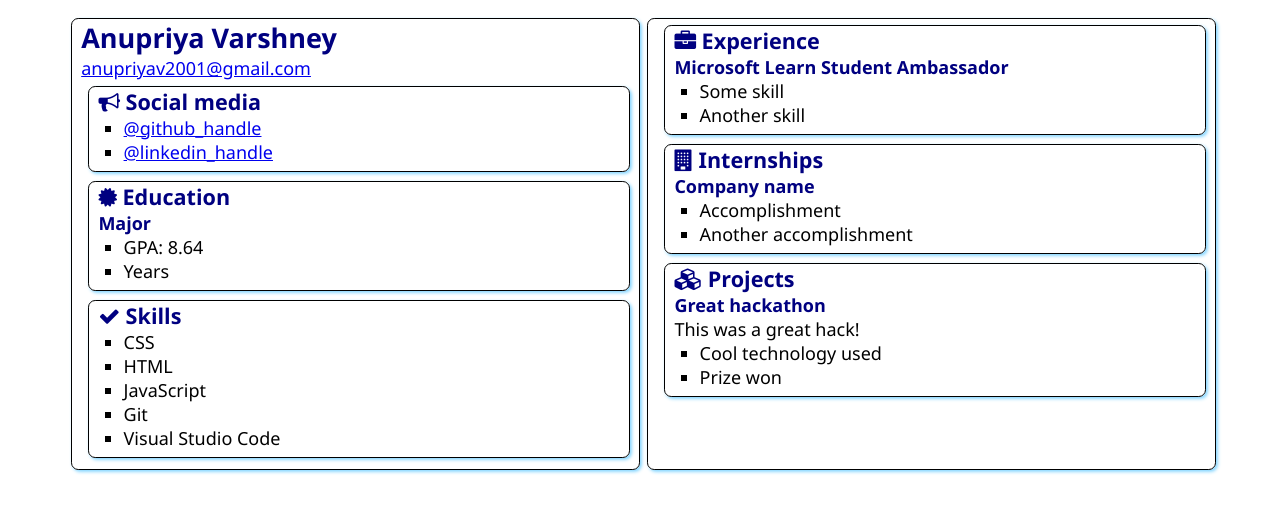
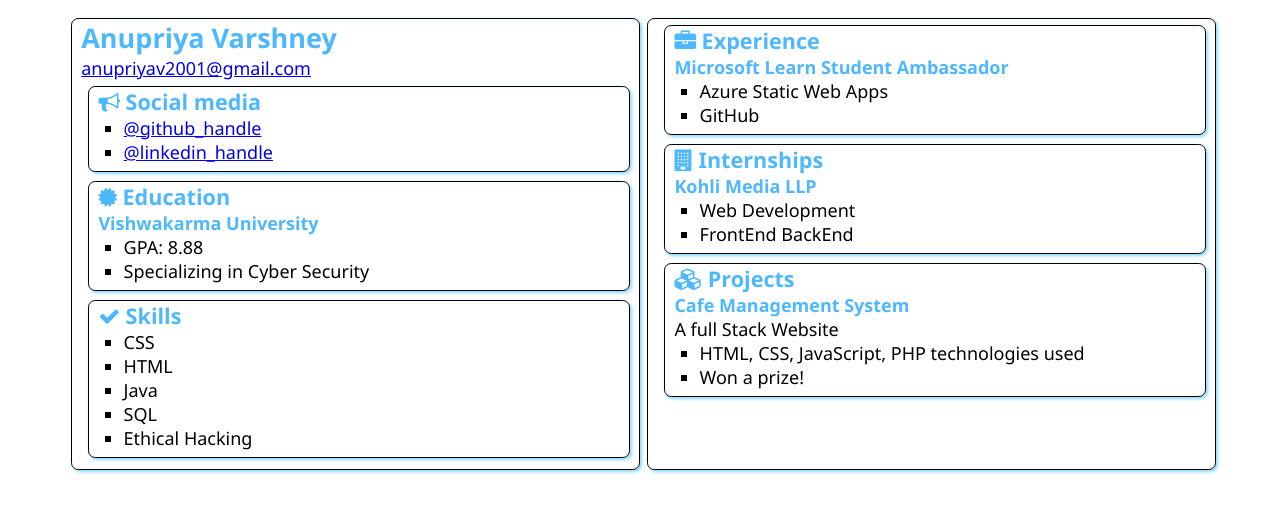
Before and after one commit to Anupriya1202/SATechnicalOnboarding, a plain HTML site: page src/index.html in a window 1280 px wide. Drawn offline with Linux system fonts and the light colour scheme.

Commit message:
Changes made

```diff
--- a/src/index.html
+++ b/src/index.html
@@ -4,7 +4,7 @@
     <meta charset="UTF-8">
     <meta http-equiv="X-UA-Compatible" content="IE=edge">
     <meta name="viewport" content="width=device-width, initial-scale=1.0">
-    <title>Resume</title>
+    <title>My Resume</title>
 
     <link rel="stylesheet" href="style.css">
     <link rel="stylesheet" href="https://cdnjs.cloudflare.com/ajax/libs/font-awesome/4.7.0/css/font-awesome.min.css">
@@ -32,10 +32,10 @@
                         <i class="fa fa-certificate" aria-hidden="true"></i>
                         Education
                     </h2>
-                    <h3>Major</h3>
+                    <h3>Vishwakarma University</h3>
                     <ul>
-                        <li>GPA: 8.64</li>
-                        <li>Years</li>
+                        <li>GPA: 8.88</li>
+                        <li>Specializing in Cyber Security</li>
                     </ul>
                 </div>
             </section>
@@ -48,9 +48,9 @@
                 <ul>
                     <li>CSS</li>
                     <li>HTML</li>
-                    <li>JavaScript</li>
-                    <li>Git</li>
-                    <li>Visual Studio Code</li>
+                    <li>Java</li>
+                    <li>SQL</li>
+                    <li>Ethical Hacking</li>
                 </ul>
             </section>
         </article>
@@ -62,8 +62,8 @@
                 </h2>
                 <h3>Microsoft Learn Student Ambassador</h3>
                 <ul>
-                    <li>Some skill</li>
-                    <li>Another skill</li>
+                    <li>Azure Static Web Apps</li>
+                    <li>GitHub</li>
                 </ul>
             </section>
             <section class="box">
@@ -72,10 +72,10 @@
                     Internships
                 </h2>
 
-                <h3>Company name</h3>
+                <h3>Kohli Media LLP</h3>
                 <ul>
-                    <li>Accomplishment</li>
-                    <li>Another accomplishment</li>
+                    <li>Web Development</li>
+                    <li>FrontEnd BackEnd</li>
                 </ul>
             </section>
             <section class="box">
@@ -84,11 +84,11 @@
                     Projects
                 </h2>
 
-                <h3>Great hackathon</h3>
-                <div>This was a great hack!</div>
+                <h3>Cafe Management System</h3>
+                <div>A full Stack Website</div>
                 <ul>
-                    <li>Cool technology used</li>
-                    <li>Prize won</li>
+                    <li>HTML, CSS, JavaScript, PHP technologies used</li>
+                    <li>Won a prize!</li>
                 </ul>
             </section>
         </article>
--- a/src/style.css
+++ b/src/style.css
@@ -23,19 +23,19 @@ main {
 }
 
 h1 {
-    color: navy;
+    color: rgb(78, 184, 255);
     margin: 0em;
     display: block;
 }
 
 h2 {
-    color: navy;
+    color: rgb(78, 184, 255);
     font-size: 1.2em;
     margin: 0em;
 }
 
 h3 {
-    color: navy;
+    color: rgb(78, 184, 255);
     font-size: 1em;
     margin: 0em;
 }
```
